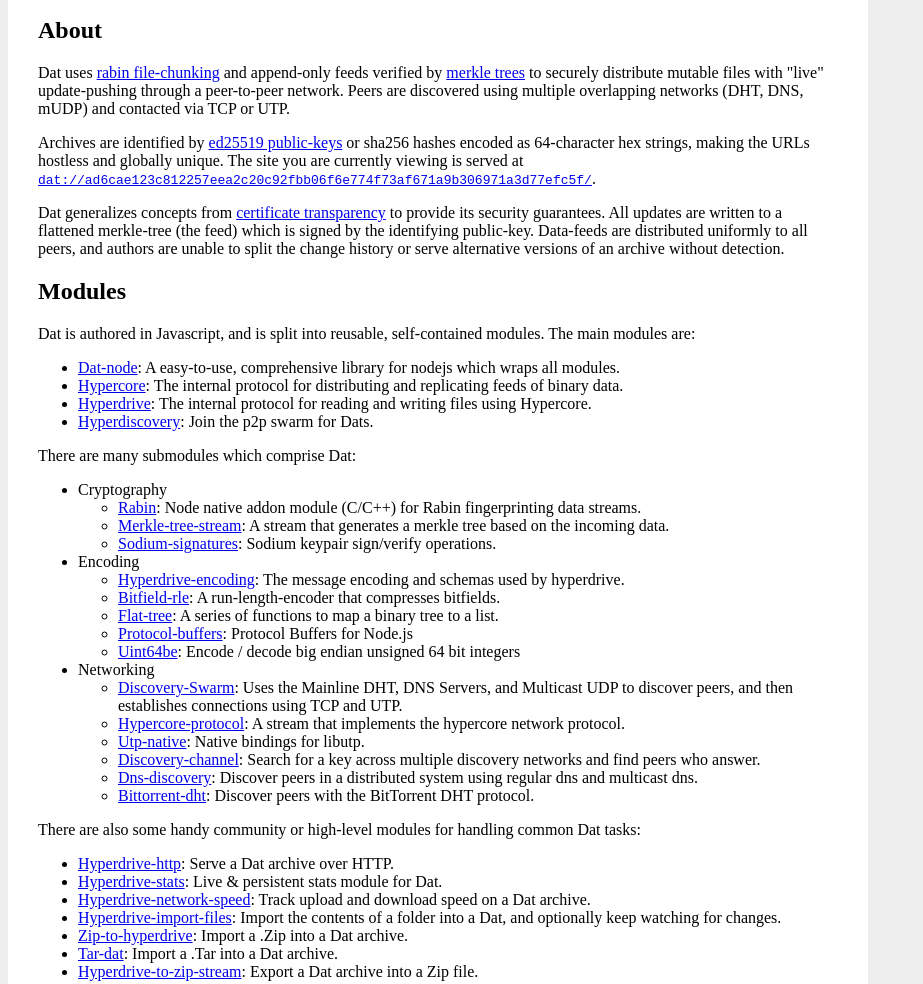
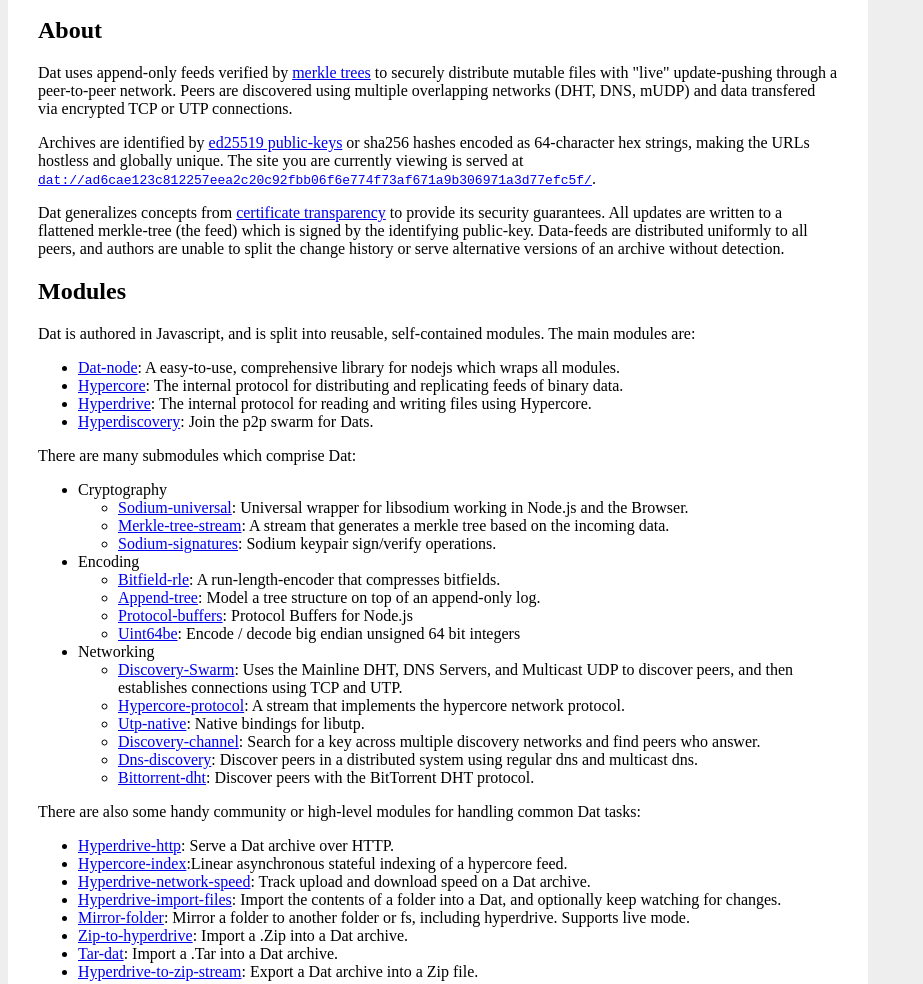
Before and after one commit to dat-ecosystem-archive/datprotocol.org, a plain HTML site: page index.html in a window 1280 px wide. Shown: the part 1036-2020 px from the top of the page, without its empty margins (0-923 px from the left). Drawn offline with Linux system fonts and the light colour scheme.

Commit message:
sleep wording + module changes

```diff
--- a/index.html
+++ b/index.html
@@ -49,8 +49,8 @@
       <h2>About</h2>
       <div>
         <p>
-          Dat uses <a href="https://en.wikipedia.org/wiki/Rabin_fingerprint">rabin file-chunking<a/> and append-only feeds verified by <a href="https://en.wikipedia.org/wiki/Merkle_tree">merkle trees</a> to securely distribute mutable files with "live" update-pushing through a peer-to-peer network.
-          Peers are discovered using multiple overlapping networks (DHT, DNS, mUDP) and contacted via TCP or UTP.
+          Dat uses append-only feeds verified by <a href="https://en.wikipedia.org/wiki/Merkle_tree">merkle trees</a> to securely distribute mutable files with "live" update-pushing through a peer-to-peer network.
+          Peers are discovered using multiple overlapping networks (DHT, DNS, mUDP) and data transfered via encrypted TCP or UTP connections.
         </p>
         <p>
           Archives are identified by <a href="https://ed25519.cr.yp.to/">ed25519 public-keys</a> or sha256 hashes encoded as 64-character hex strings, making the URLs hostless and globally unique.
@@ -74,14 +74,13 @@
       <p>There are many submodules which comprise Dat:</p>
       <ul>
         <li>Cryptography<ul>
-          <li><a href="https://github.com/datproject/rabin">Rabin</a>: Node native addon module (C/C++) for Rabin fingerprinting data streams.</li>
+          <li><a href="https://github.com/sodium-friends/sodium-universal">Sodium-universal</a>: Universal wrapper for libsodium working in Node.js and the Browser.</li>
           <li><a href="https://github.com/mafintosh/merkle-tree-stream">Merkle-tree-stream</a>: A stream that generates a merkle tree based on the incoming data.</li>
           <li><a href="https://github.com/mafintosh/sodium-signatures">Sodium-signatures</a>: Sodium keypair sign/verify operations.</li>
         </ul></li>
         <li>Encoding<ul>
-          <li><a href="https://github.com/juliangruber/hyperdrive-encoding">Hyperdrive-encoding</a>: The message encoding and schemas used by hyperdrive.</li>
           <li><a href="https://github.com/mafintosh/bitfield-rle">Bitfield-rle</a>: A run-length-encoder that compresses bitfields.</li>
-          <li><a href="https://github.com/mafintosh/flat-tree">Flat-tree</a>: A series of functions to map a binary tree to a list.</li>
+          <li><a href="https://github.com/mafintosh/append-tree">Append-tree</a>: Model a tree structure on top of an append-only log.</li>
           <li><a href="https://github.com/mafintosh/protocol-buffers">Protocol-buffers</a>: Protocol Buffers for Node.js</li>
           <li><a href="https://github.com/mafintosh/uint64be">Uint64be</a>: Encode / decode big endian unsigned 64 bit integers</li>
         </ul></li>
@@ -97,9 +96,10 @@
       <p>There are also some handy community or high-level modules for handling common Dat tasks:</p>
       <ul>
         <li><a href="https://github.com/joehand/hyperdrive-http">Hyperdrive-http</a>: Serve a Dat archive over HTTP.</li>
-        <li><a href="https://github.com/juliangruber/hyperdrive-stats">Hyperdrive-stats</a>: Live &amp; persistent stats module for Dat.</li>
-        <li><a href="https://github.com/joehand/hyperdrive-network-speed">Hyperdrive-network-speed</a>: Track upload and download speed on a Dat archive.
+        <li><a href="https://github.com/juliangruber/hypercore-index">Hypercore-index</a>:Linear asynchronous stateful indexing of a hypercore feed.</li>
+        <li><a href="https://github.com/joehand/hyperdrive-network-speed">Hyperdrive-network-speed</a>: Track upload and download speed on a Dat archive.</li>
         <li><a href="https://github.com/juliangruber/hyperdrive-import-files">Hyperdrive-import-files</a>: Import the contents of a folder into a Dat, and optionally keep watching for changes.</li>
+        <li><a href="https://github.com/mafintosh/mirror-folder">Mirror-folder</a>: Mirror a folder to another folder or fs, including hyperdrive. Supports live mode.</li>
         <li><a href="https://github.com/karissa/zip-to-hyperdrive">Zip-to-hyperdrive</a>: Import a .Zip into a Dat archive.</li>
         <li><a href="https://github.com/joehand/tar-dat">Tar-dat</a>: Import a .Tar into a Dat archive.</li>
         <li><a href="https://github.com/pfrazee/hyperdrive-to-zip-stream">Hyperdrive-to-zip-stream</a>: Export a Dat archive into a Zip file.</li>
```
